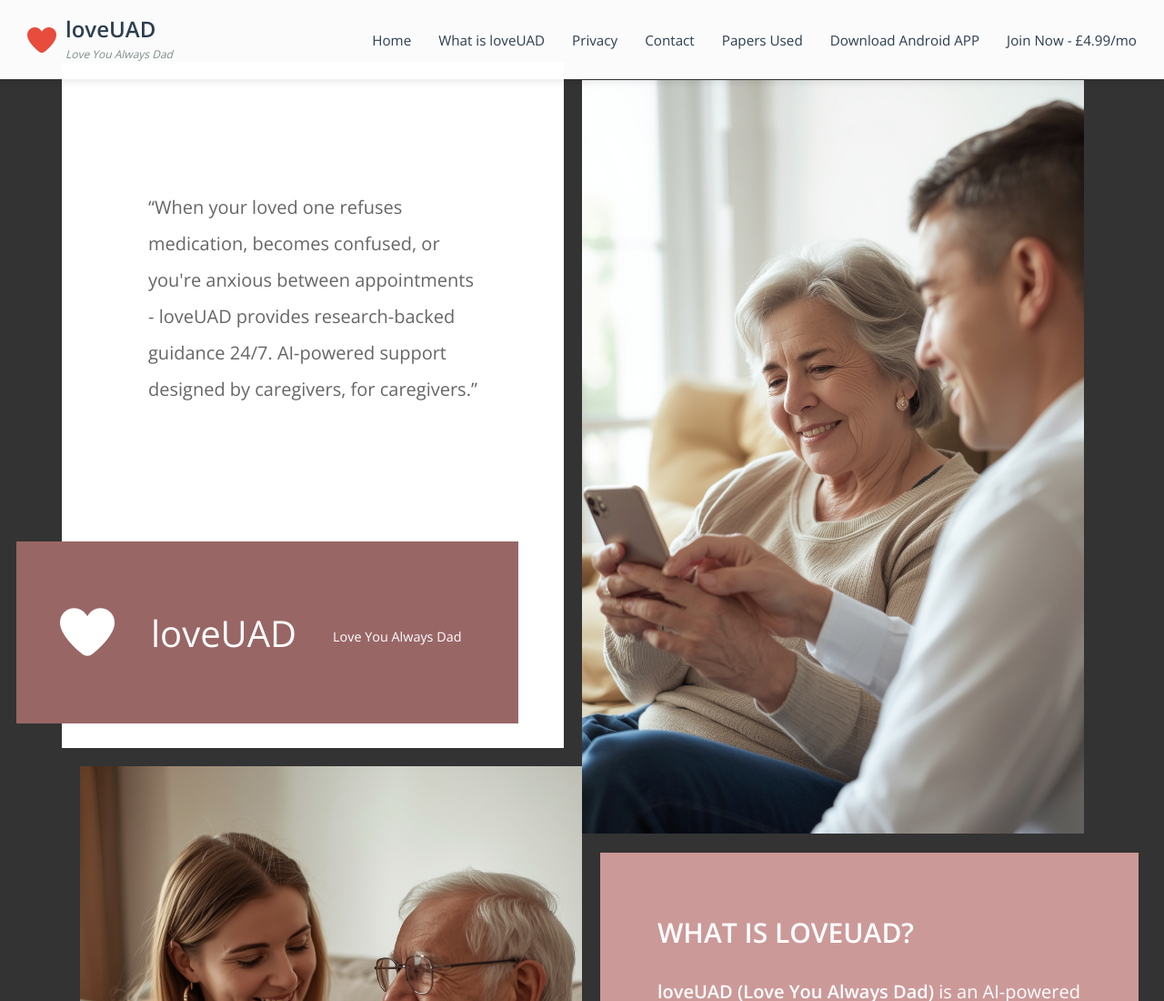
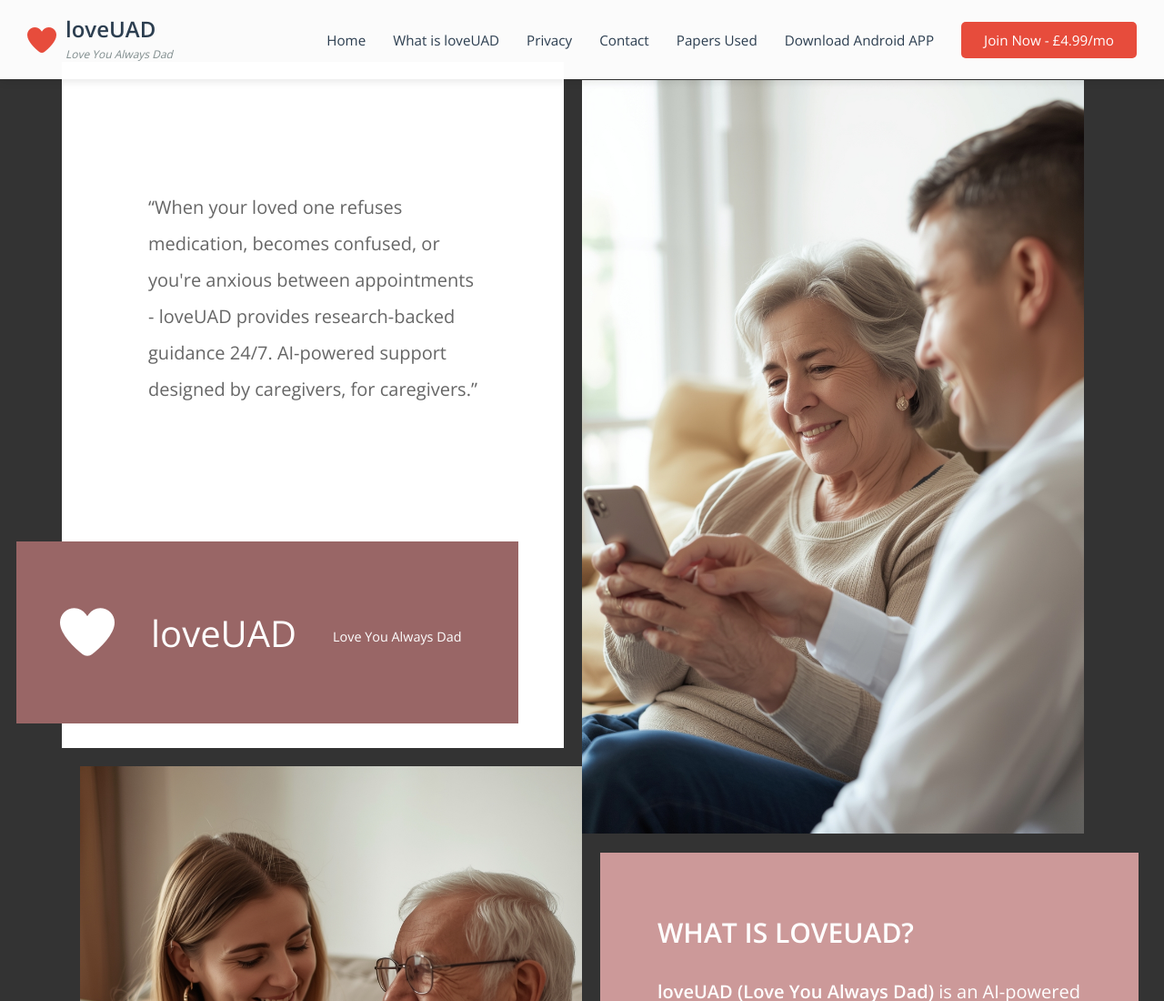
Before and after one commit to kanchang12/loveuad, a plain HTML site: page templates/landing.html in a window 1280 px wide. Shown: the top 1100 px of the page at 91% size. Drawn offline with nearby package versions, Linux system fonts and the light colour scheme; files that its build step writes are made by us from their sources; files whose address does not match are found by name.

Commit message:
Update landing.html

```diff
--- a/templates/landing.html
+++ b/templates/landing.html
@@ -165,7 +165,7 @@
                 <a href="#contact">Contact</a>
                 <a href="https://drive.google.com/file/d/1ZiaEqx2R2ecwXql3rVvh3iopNMgnJhDd/view">Papers Used</a>
                 <a href="https://storage.googleapis.com/loveuad-apk/loveuad.apk">Download Android APP</a>
-                <a href="/index.html class="tm-header-cta">Join Now - £4.99/mo</a>
+                <a href="/index.html" class="tm-header-cta">Join Now - £4.99/mo</a>
             </nav>
         </div>
     </header>
```
